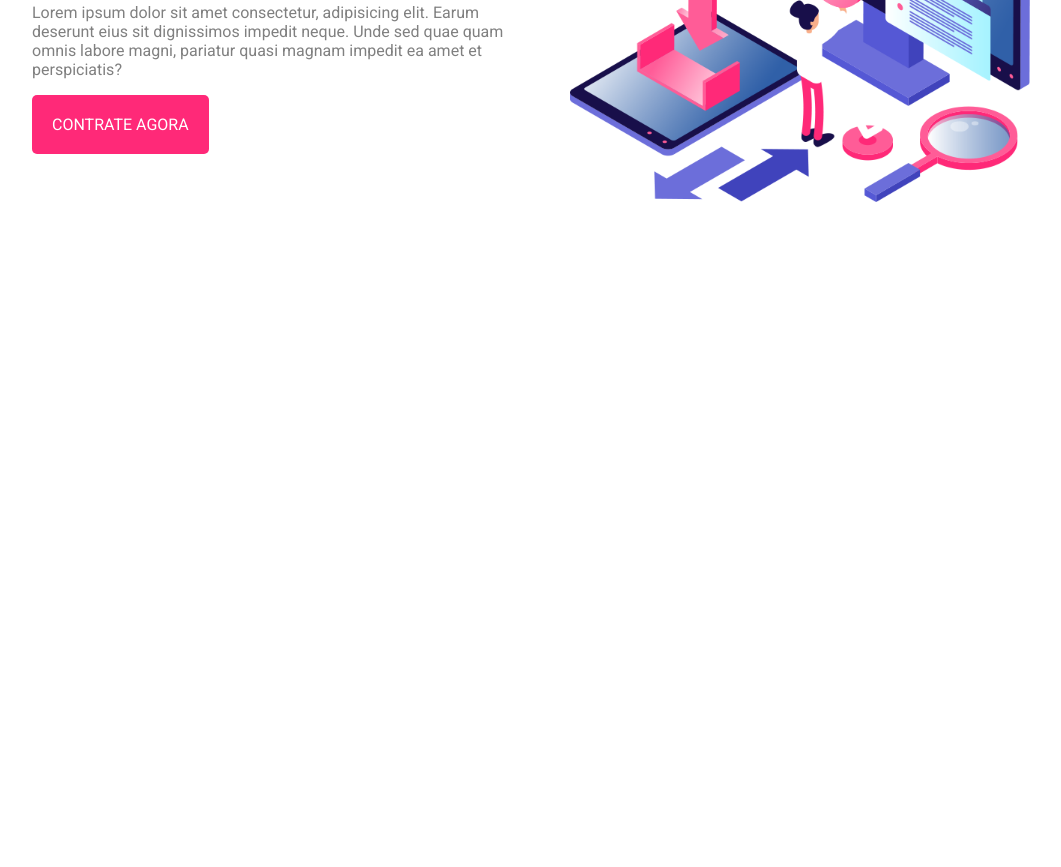
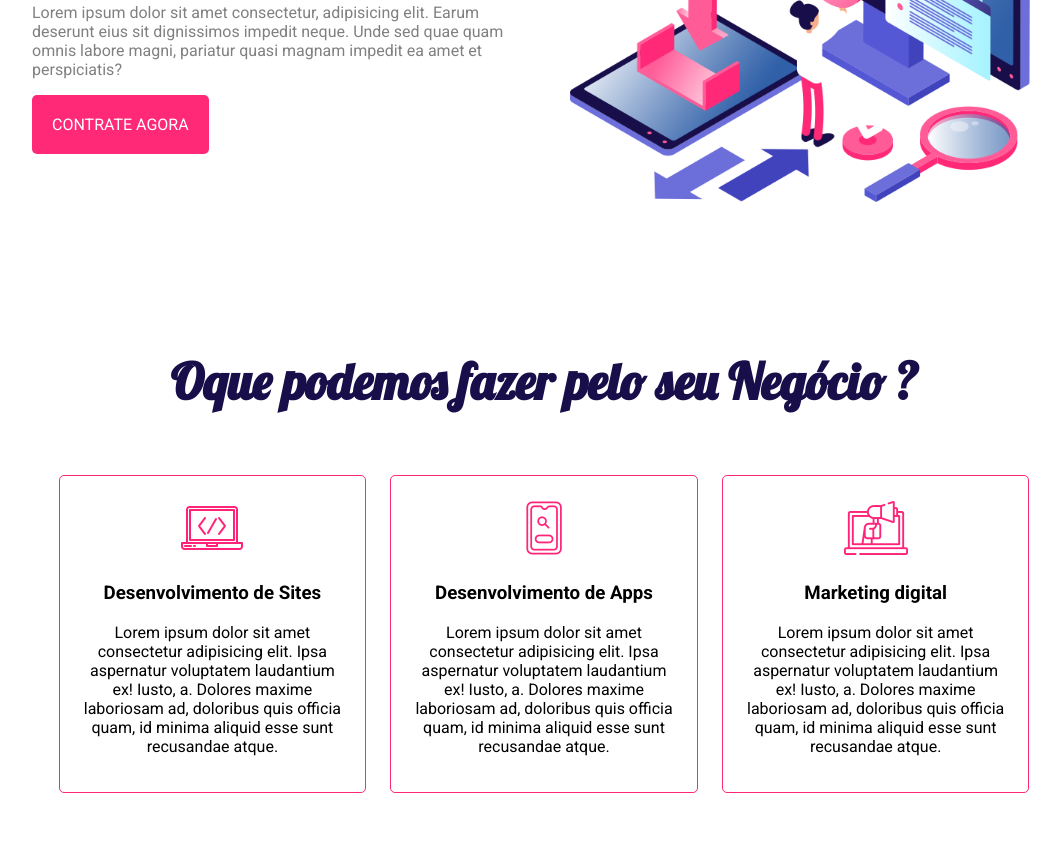
Before and after one commit to LoureiroGabriel/Fake_Agency_Layout, a plain HTML site: page index.html in a window 1280 px wide. Shown: the part 378-1245 px from the top of the page, without its empty margins (96-1157 px from the left). Before the commit the page ends 800 px from the top, so only its background shows below. Drawn offline with Linux system fonts and the light colour scheme.

Commit message:
section style

```diff
--- a/css/style.css
+++ b/css/style.css
@@ -104,3 +104,58 @@ body {
   flex: 40%;
   text-align: center;
 }
+
+.section {
+  display: inline-block;
+  margin-top: 80px;
+  margin-left: 5%;
+  margin-right: 5%;
+  padding: 5%;
+  text-align: center;
+}
+
+.section h2 {
+  width: 100%;
+  font-size: 50px;
+  margin: 0;
+  font-family: "Lobster", sans-serif;
+  font-weight: bold;
+  color: #180f4a;
+}
+
+.servicos{
+    display: inline-block;
+    margin-top: 5%;
+
+}
+
+.card{
+    display: inline-block;
+    width: 30%;
+    padding: 20px;
+    margin: 1%;
+    border: 1px solid #ff2978;
+    border-radius: 5px;
+}
+
+.card:hover{
+    background-color: #ff2978;
+    color: white;
+    padding: 40px;
+}
+
+.card:hover img{
+    display: none;
+}
+
+.card:hover .card-text{
+    display: none;
+}
+
+.card:hover .ocult-text{
+    display: block;
+}
+
+.ocult-text{
+    display: none;
+}
--- a/index.html
+++ b/index.html
@@ -36,5 +36,77 @@
         <img src="image/hero_right.png" style="max-width: 90%" alt="" />
       </div>
     </header>
+
+    <section class="section">
+      <h2>Oque podemos fazer pelo seu Negócio ?</h2>
+      <div class="servicos">
+        <div class="card">
+          <img src="image/pc.png" alt="" />
+          <div class="card-text">
+            <h3>Desenvolvimento de Sites</h3>
+            <p>
+              Lorem ipsum dolor sit amet consectetur adipisicing elit. Ipsa
+              aspernatur voluptatem laudantium ex! Iusto, a. Dolores maxime
+              laboriosam ad, doloribus quis officia quam, id minima aliquid esse
+              sunt recusandae atque.
+            </p>
+          </div>
+          <div class="ocult-text">
+            <h3>Outro Conteudo Qualquer</h3>
+            <p>
+              Lorem ipsum dolor sit amet consectetur adipisicing elit. Ipsa
+              aspernatur voluptatem laudantium ex! Iusto, a. Dolores maxime
+              laboriosam ad, doloribus quis officia quam, id minima aliquid esse
+              sunt recusandae atque.
+            </p>
+          </div>
+        </div>
+
+        <div class="card">
+          <img src="image/smartphone.png" alt="" />
+          <div class="card-text">
+            <h3>Desenvolvimento de Apps</h3>
+            <p>
+              Lorem ipsum dolor sit amet consectetur adipisicing elit. Ipsa
+              aspernatur voluptatem laudantium ex! Iusto, a. Dolores maxime
+              laboriosam ad, doloribus quis officia quam, id minima aliquid esse
+              sunt recusandae atque.
+            </p>
+          </div>
+          <div class="ocult-text">
+            <h3>Outro Conteudo Qualquer</h3>
+            <p>
+              Lorem ipsum dolor sit amet consectetur adipisicing elit. Ipsa
+              aspernatur voluptatem laudantium ex! Iusto, a. Dolores maxime
+              laboriosam ad, doloribus quis officia quam, id minima aliquid esse
+              sunt recusandae atque.
+            </p>
+          </div>
+        </div>
+
+        <div class="card">
+          <img src="image/marketing.png" alt="" />
+          <div class="card-text">
+            <h3>Marketing digital</h3>
+            <p>
+              Lorem ipsum dolor sit amet consectetur adipisicing elit. Ipsa
+              aspernatur voluptatem laudantium ex! Iusto, a. Dolores maxime
+              laboriosam ad, doloribus quis officia quam, id minima aliquid esse
+              sunt recusandae atque.
+            </p>
+          </div>
+          <div class="ocult-text">
+            <h3>Outro Conteudo Qualquer</h3>
+            <p>
+              Lorem ipsum dolor sit amet consectetur adipisicing elit. Ipsa
+              aspernatur voluptatem laudantium ex! Iusto, a. Dolores maxime
+              laboriosam ad, doloribus quis officia quam, id minima aliquid esse
+              sunt recusandae atque.
+            </p>
+          </div>
+        </div>
+
+      </div>
+    </section>
   </body>
 </html>
```
